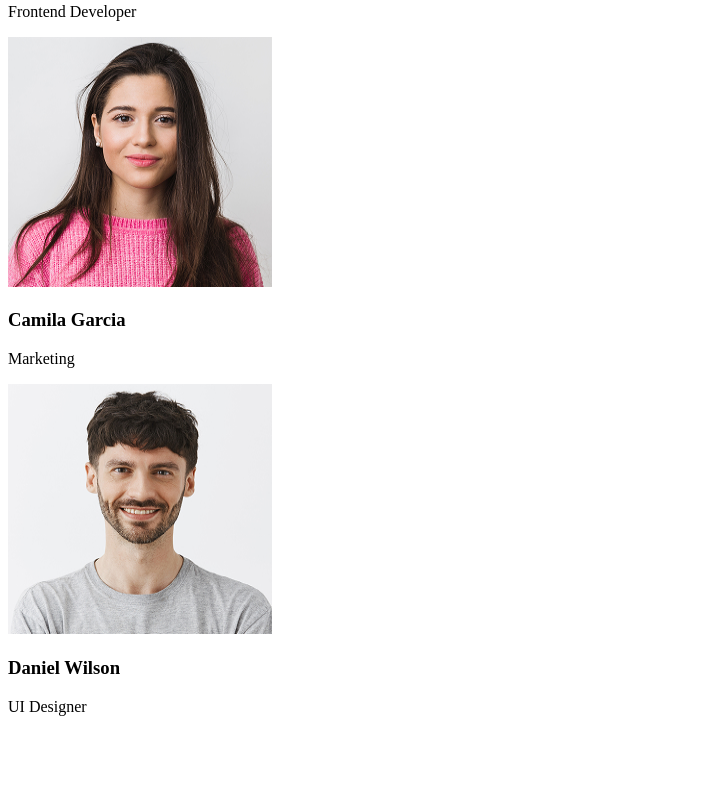
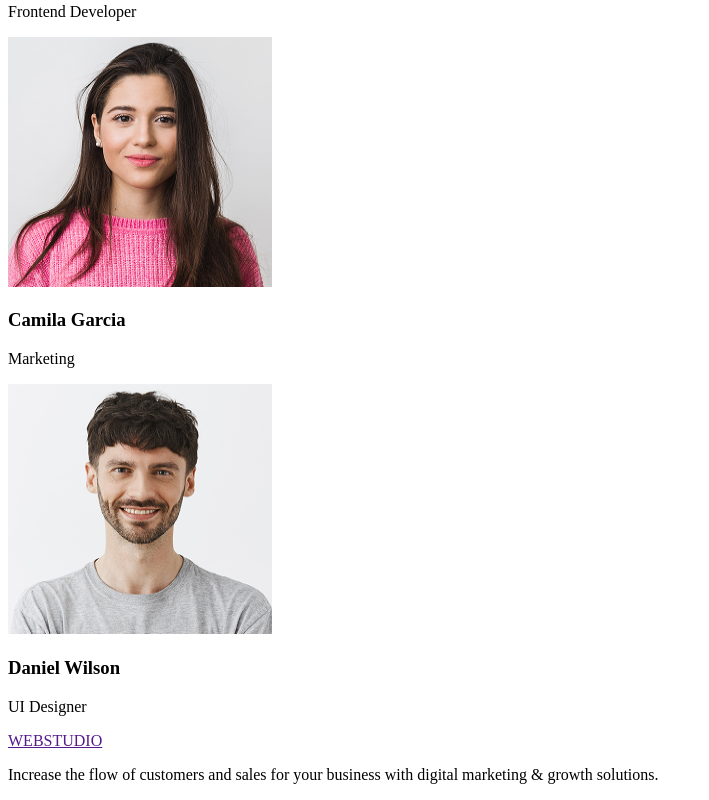
Before and after one commit to Artur27GOIT/goit-markup-hw-01, a plain HTML site: page index.html in a window 1280 px wide. Shown: the part 1282-2082 px from the top of the page, without its empty margins (0-709 px from the left). Before the commit the page ends 2014 px from the top, so only its background shows below. Drawn offline with Linux system fonts and the light colour scheme.

Commit message:
save two

```diff
--- a/index.html
+++ b/index.html
@@ -7,7 +7,7 @@
   </head>
   <body>
     <header>
-      <div>
+      <section>
         <a href="">WEBSTUDIO</a>
         <nav>
           <ul>
@@ -20,7 +20,7 @@
           <a href="mailto:info@devstudio.com">info@devstudio.com</a>
           <a href="tel:+110001111111">+11 (000) 111-11-11</a>
         </address>
-      </div>
+      </section>
       <section>
         <h1>Effective Solutions for Your Business</h1>
         <button type="button">Order Service</button>
@@ -28,7 +28,7 @@
     </header>
     <main>
       <section>
-        <h2>Strategy</h2>
+        <h2 id="Studio">Strategy</h2>
         <p>
           Our goal is to identify the business problem to walk away with the
           perfect and creative solution.
@@ -50,7 +50,7 @@
         </p>
       </section>
       <section>
-        <h2>Our Team</h2>
+        <h2 id="Portfolio">Our Team</h2>
         <img
           src="images/img-3.jpg"
           alt="Mark Guerrero"
@@ -83,5 +83,12 @@
         <p>UI Designer</p>
       </section>
     </main>
+    <footer>
+      <a href="">WEBSTUDIO</a>
+      <p>
+        Increase the flow of customers and sales for your business with digital
+        marketing & growth solutions.
+      </p>
+    </footer>
   </body>
 </html>
```
